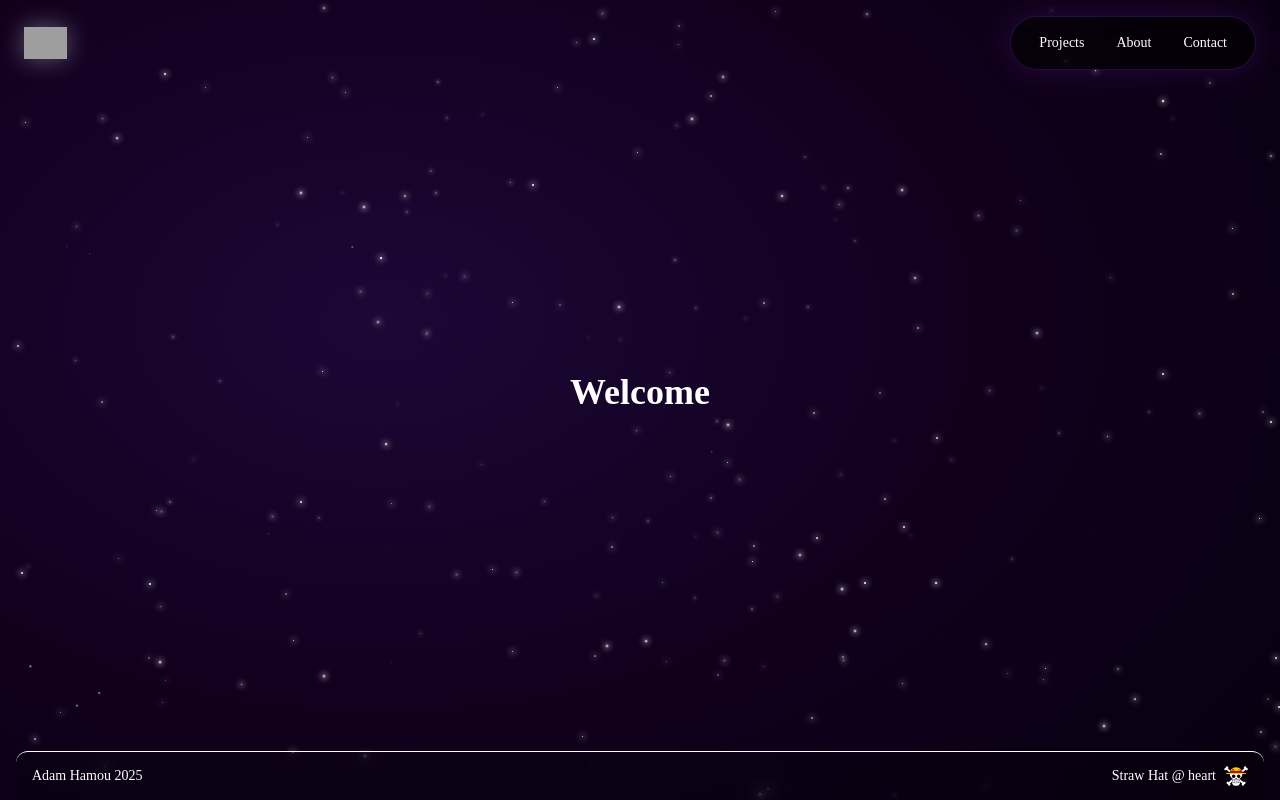
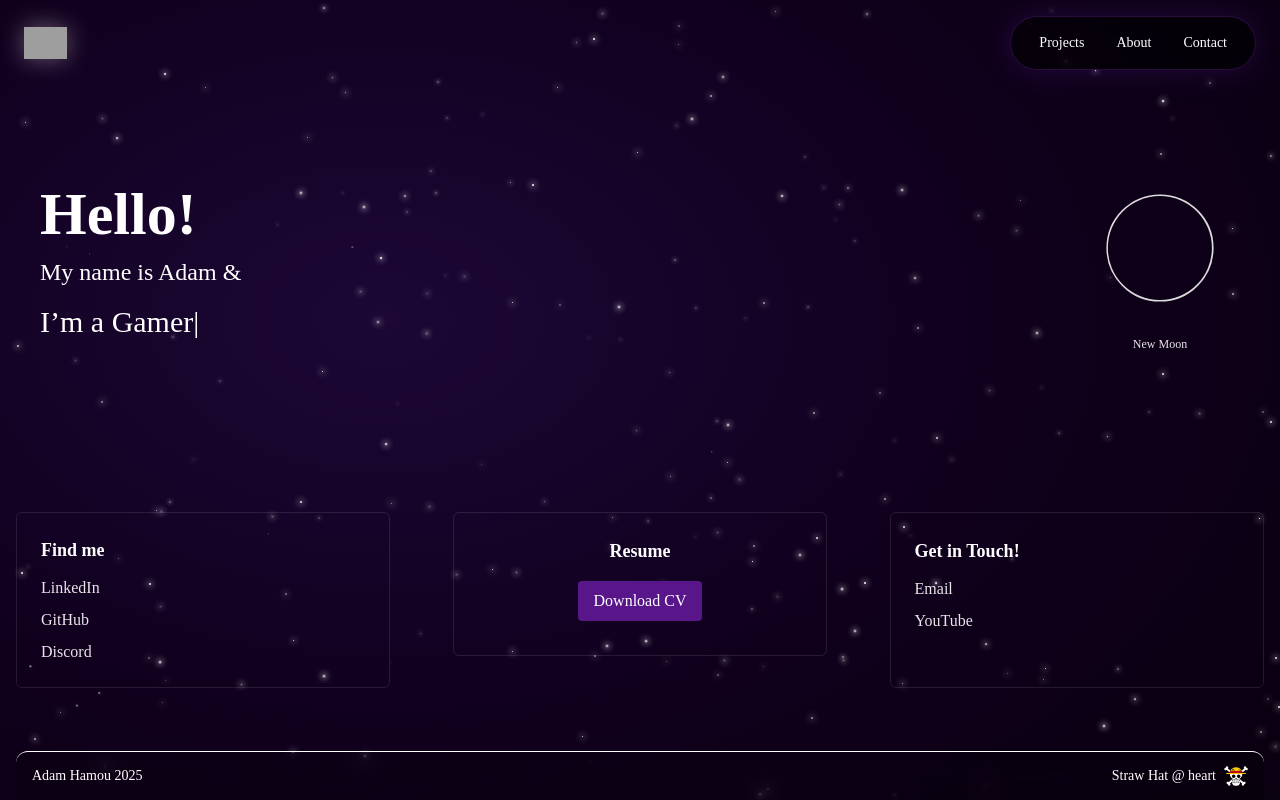
Before and after one commit to AdamoHamou/Portfolio-Website, a React (Vite) app: page / in a window 1280 px wide. Built offline with nearby package versions, Linux system fonts and the light colour scheme; grey boxes are pictures that could not be loaded; a web font is replaced by a local one.

Commit message:
Home.tsx complete (missing youtube link

```diff
--- /dev/null
+++ b/src/components/Typewriter.tsx
@@ -0,0 +1,73 @@
+import React, { useEffect, useMemo, useState } from "react";
+
+type Props = {
+  words: string[];                 // phrases to cycle
+  typingSpeed?: number;            // ms per character when typing
+  deletingSpeed?: number;          // ms per character when deleting
+  delayBetweenWords?: number;      // pause before deleting/after finishing
+  loop?: boolean;                  // keep looping
+  prefix?: string;                 // text before the changing word
+  className?: string;
+  cursorClassName?: string;
+};
+
+const Typewriter: React.FC<Props> = ({
+  words,
+  typingSpeed = 80,
+  deletingSpeed = 45,
+  delayBetweenWords = 1200,
+  loop = true,
+  prefix = "",
+  className,
+  cursorClassName,
+}) => {
+  const [index, setIndex] = useState(0);    // which word
+  const [sub, setSub] = useState("");       // current substring
+  const [deleting, setDeleting] = useState(false);
+
+  const word = useMemo(() => words[index] ?? "", [words, index]);
+
+  useEffect(() => {
+    if (!word) return;
+
+    // decide current interval
+    const speed = deleting ? deletingSpeed : typingSpeed;
+    const doneTyping = sub === word;
+    const doneDeleting = deleting && sub === "";
+
+    // when done typing, wait then start deleting
+    if (!deleting && doneTyping) {
+      const t = setTimeout(() => setDeleting(true), delayBetweenWords);
+      return () => clearTimeout(t);
+    }
+
+    // when done deleting, go to next word
+    if (doneDeleting) {
+      const next = (index + 1) % words.length;
+      const t = setTimeout(() => {
+        setIndex(next);
+        setDeleting(false);
+      }, delayBetweenWords / 4);
+      if (!loop && next === 0) return; // optional stop after one pass
+      return () => clearTimeout(t);
+    }
+
+    // keep typing or deleting
+    const tick = setTimeout(() => {
+      setSub((s) =>
+        deleting ? s.slice(0, -1) : word.slice(0, s.length + 1)
+      );
+    }, speed);
+    return () => clearTimeout(tick);
+  }, [sub, deleting, word, index, words.length, typingSpeed, deletingSpeed, delayBetweenWords, loop]);
+
+  return (
+    <span className={className}>
+      {prefix}
+      {sub}
+      <span className={`inline-block w-[1ch] animate-blink ${cursorClassName ?? ""}`}>|</span>
+    </span>
+  );
+};
+
+export default Typewriter;
--- a/src/index.css
+++ b/src/index.css
@@ -14,7 +14,7 @@ html, body, #root {
   @apply font-sans;
   font-family: 'Cascadia Code';
 }
-body { overflow: hidden; background: black;}
+body { overflow: auto; background: black;}
 }
 
 /* Nebula gradient (single base) */
@@ -90,3 +90,6 @@ body { overflow: hidden; background: black;}
   10% { opacity: 1; }
   100% { transform: translateX(120vw) translateY(30vh) scale(0.6); opacity: 0; }
 }
+
+@keyframes blink { 0%, 49% { opacity: 1 } 50%, 100% { opacity: 0 } }
+.animate-blink { animation: blink 1s steps(1) infinite; }
--- a/src/pages/Home.tsx
+++ b/src/pages/Home.tsx
@@ -1,13 +1,141 @@
-import React from 'react';
+import React, { useMemo } from 'react';
+import Typewriter from '../components/Typewriter';
+
+// Simple moon phase calculator and SVG renderer
+function getMoonPhaseFraction(date: Date) {
+    // Known new moon reference: 2000-01-06 18:14 UTC
+    const knownNewMoon = Date.UTC(2000, 0, 6, 18, 14, 0);
+    const synodicMonth = 29.53058867 * 24 * 60 * 60 * 1000; // in ms
+    const age = (date.getTime() - knownNewMoon) % synodicMonth;
+    const normalized = (age + synodicMonth) % synodicMonth / synodicMonth; // 0..1
+    return normalized; // 0=new, 0.5=full
+}
+
+const Moon: React.FC<{ date?: Date; size?: number }> = ({ date = new Date(), size = 64 }) => {
+    const phase = getMoonPhaseFraction(date);
+    function getMoonPhaseName(fraction: number) {
+        // fraction: 0..1 where 0=new, 0.5=full
+        if (fraction < 0.03 || fraction >= 0.97) return 'New Moon';
+        if (fraction < 0.25) return 'Waxing Crescent';
+        if (fraction < 0.27) return 'First Quarter';
+        if (fraction < 0.5) return 'Waxing Gibbous';
+        if (fraction < 0.53) return 'Full Moon';
+        if (fraction < 0.75) return 'Waning Gibbous';
+        if (fraction < 0.77) return 'Last Quarter';
+        return 'Waning Crescent';
+    }
+    const k = Math.cos(2 * Math.PI * phase);
+    const r = size * 0.325; // radius relative to size
+    const center = size / 2;
+    const offset = (1 - k) * r; // 0..2r
+    const side = phase <= 0.5 ? 1 : -1; // which side the dark circle should be on
+    const darkCx = center + side * offset;
+
+    const phaseName = getMoonPhaseName(phase);
+
+    return (
+        <div className="inline-block text-center">
+            <svg width={size} height={size} viewBox={`0 0 ${size} ${size}`} xmlns="http://www.w3.org/2000/svg" role="img" aria-label={`moon phase: ${phaseName}`}>
+                <defs>
+                    <mask id="moon-mask">
+                        <rect width="100%" height="100%" fill="white" />
+                        <circle cx={darkCx} cy={center} r={r} fill="black" />
+                    </mask>
+                </defs>
+                {/* shadowed / visible moon */}
+                <circle cx={center} cy={center} r={r} fill="#f5f3f1" mask="url(#moon-mask)" stroke="#ddd" strokeWidth={Math.max(1, size * 0.02)} />
+                {/* subtle terminator shading for depth */}
+                <circle cx={center} cy={center} r={r * 0.98} fill="none" stroke="rgba(0,0,0,0.06)" strokeWidth={Math.max(1, size * 0.015)} />
+            </svg>
+            <div className="mt-2 text-xs text-white/90">{phaseName}</div>
+        </div>
+    );
+};
 
 const Home: React.FC = () => {
-  return (
-    <div className="min-h-screen flex items-center justify-center text-white p-8">
-      <div>
-        <h1 className="text-4xl font-bold mb-4">Welcome</h1>
+    const now = useMemo(() => new Date(), []);
+    const typewriterProps = {
+        prefix: "I’m a ",
+        words: ["Developer", "Gamer", "Software Engineer", "StrawHat"],
+        typingSpeed: 80,
+        deletingSpeed: 45,
+        delayBetweenWords: 2000,
+        className: 'text-white'
+    };
+
+    return (
+<div className="min-h-screen flex flex-col text-white pb-24">
+  {/* Desktop Home */}
+  <div className="hidden md:block pt-36">
+    <div className="max-w-7xl mx-auto px-4">
+      <div className="flex items-center justify-between px-6 py-6">
+        <div className="flex flex-col items-start">
+          <h1 className="text-6xl font-extrabold mb-3">Hello!</h1>
+          <p className="text-2xl mb-4">My name is Adam &</p>
+          <div className="max-w-3xl">
+            <Typewriter {...typewriterProps} className="text-white text-2xl md:text-3xl" />
+          </div>
+        </div>
+        <div className="ml-8">
+          <Moon date={now} size={160} />
+        </div>
       </div>
     </div>
-  );
+  </div>
+
+  {/* Mobile Home */}
+  <div className="md:hidden flex flex-col items-center justify-center text-center min-h-[50vh] px-6 pt-16">
+    <h1 className="text-3xl font-bold mb-2">Hello</h1>
+    <p className="text-lg mb-2">My name is Adam &</p>
+    <div className="max-w-xs">
+      <Typewriter {...typewriterProps} />
+    </div>
+  </div>
+
+  {/* spacer */}
+  <div className="flex-1" />
+
+  {/* Three boxes  */}
+      <section className="w-full mb-4">
+    <div className="max-w-7xl mx-auto px-4">
+      <div className="flex flex-col md:flex-row items-stretch md:items-start justify-between gap-4 md:gap-6">
+        {/* Left box - socials */}
+        <div className="flex-1 md:flex-[0_0_30%] bg-transparent border border-white/10 rounded-md p-6 flex flex-col justify-center items-start h-44">
+          <h3 className="text-lg font-semibold mb-3">Find me</h3>
+          <ul className="space-y-2">
+            <li><a href="https://www.linkedin.com/in/adam-hamou/"       className="text-white/90 hover:text-white">LinkedIn</a></li>
+            <li><a href="https://github.com/AdamoHamou"                 className="text-white/90 hover:text-white">GitHub</a></li>
+            <li><a href="https://discord.com/users/228991529748791298"  className="text-white/90 hover:text-white">Discord</a></li>
+          </ul>
+        </div>
+
+        {/* Middle box - CV */}
+        <div className="flex-1 md:flex-[0_0_30%] bg-transparent border border-white/10 rounded-md p-6 flex flex-col justify-start items-center h-36">
+          <h3 className="text-lg font-semibold mb-4">Resume</h3>
+          <a
+            href="/Adam_CV.pdf"
+            target="_blank"
+            rel="noopener noreferrer"
+            className="px-4 py-2 bg-purple-900 hover:bg-purple-800 rounded text-white transition-colors"
+          >
+            Download CV
+          </a>
+        </div>
+
+        {/* Right box - contact */}
+        <div className="flex-1 md:flex-[0_0_30%] bg-transparent border border-white/10 rounded-md p-6 flex flex-col justify-start items-start h-44">
+          <h3 className="text-lg font-semibold mb-3">Get in Touch!</h3>
+          <ul className="space-y-2">
+            <li><a href="mailto:adam.hamou1975@gmail.com" className="text-white/90 hover:text-white">Email</a></li>
+            <li><a href="https://www.youtube.com/" target="_blank" rel="noreferrer" className="text-white/90 hover:text-white">YouTube</a></li>
+          </ul>
+        </div>
+      </div>
+    </div>
+  </section>
+</div>
+
+    );
 };
 
 export default Home;
```
Also changed, not shown: 1 other file (tests, documents, lock files or other folders).
